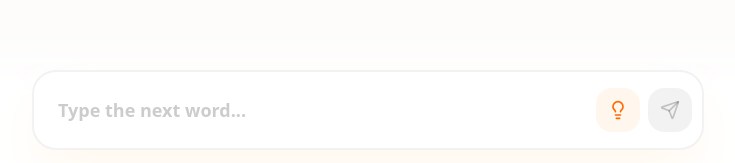
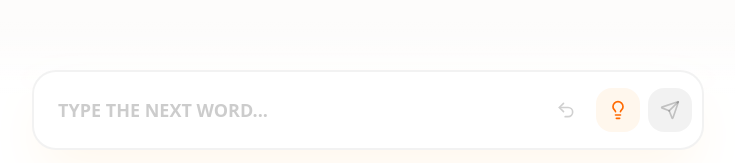
Before and after one commit to curtis-winter/Chain-Reaction, a React (Vite) app: page / in a window 1280 px wide. Shown: the part 634-797 px from the top of the page, without its empty margins (272-1007 px from the left). Built offline with nearby package versions, Linux system fonts and the light colour scheme.

Commit message:
feat: Show hint button only when applicable
The hint button is now conditionally rendered based on whether the current input word is shorter than the target word. This prevents users from requesting hints when no further progress can be made.

```diff
--- a/src/App.tsx
+++ b/src/App.tsx
@@ -373,7 +373,6 @@ export default function App() {
           error={error}
           setError={setError}
           hintLevel={hintLevel}
-          hintWord={hintWord}
           handleHint={handleHint}
           handleSubmit={handleAddWord}
           inputRef={inputRef}
@@ -382,6 +381,7 @@ export default function App() {
           chain={chain}
           isWon={isWon}
           successMessage={successMessage}
+          isHintMaxed={hintWord ? input.length >= hintWord.length : false}
         />
 
         <WinModal
--- a/src/components/InputSection.tsx
+++ b/src/components/InputSection.tsx
@@ -1,5 +1,5 @@
 import React from 'react';
-import { Send, Lightbulb, AlertCircle, Loader2, X } from 'lucide-react';
+import { Send, Lightbulb, AlertCircle, Loader2, X, Undo2 } from 'lucide-react';
 import { clsx, type ClassValue } from 'clsx';
 import { twMerge } from 'tailwind-merge';
 
@@ -14,11 +14,15 @@ interface InputSectionProps {
   error: string | null;
   setError: (val: string | null) => void;
   hintLevel: number;
-  hintWord: string | null;
   handleHint: () => void;
   handleSubmit: (e: React.FormEvent) => void;
   inputRef: React.RefObject<HTMLInputElement | null>;
   isDarkMode: boolean;
+  handleUndo: () => void;
+  chain: string[];
+  isWon: boolean;
+  successMessage: string | null;
+  isHintMaxed: boolean;
 }
 
 export const InputSection: React.FC<InputSectionProps> = ({
@@ -28,11 +32,15 @@ export const InputSection: React.FC<InputSectionProps> = ({
   error,
   setError,
   hintLevel,
-  hintWord,
   handleHint,
   handleSubmit,
   inputRef,
-  isDarkMode
+  isDarkMode,
+  handleUndo,
+  chain,
+  isWon,
+  successMessage,
+  isHintMaxed
 }) => {
   return (
     <div className="fixed bottom-0 left-0 right-0 p-4 bg-gradient-to-t from-white via-white to-transparent dark:from-[#0F0F0F] dark:via-[#0F0F0F] dark:to-transparent pt-12">
@@ -47,10 +55,10 @@ export const InputSection: React.FC<InputSectionProps> = ({
           </div>
         )}
 
-        {hintWord && (
-          <div className="mb-4 p-4 bg-orange-50 dark:bg-orange-900/20 border border-orange-100 dark:border-orange-900/30 rounded-2xl flex items-center gap-3 text-orange-600 dark:text-orange-400 text-sm font-bold animate-in fade-in slide-in-from-bottom-2">
-            <Lightbulb className="w-5 h-5 flex-shrink-0" />
-            <div className="flex-1">Hint: {hintWord}</div>
+        {successMessage && (
+          <div className="mb-4 p-4 bg-green-50 dark:bg-green-900/20 border border-green-100 dark:border-green-900/30 rounded-2xl flex items-center gap-3 text-green-600 dark:text-green-400 text-sm font-bold animate-in fade-in slide-in-from-bottom-2">
+            <Loader2 className="w-5 h-5 animate-spin" />
+            <div className="flex-1">{successMessage}</div>
           </div>
         )}
 
@@ -59,10 +67,10 @@ export const InputSection: React.FC<InputSectionProps> = ({
             ref={inputRef}
             type="text"
             value={input}
-            onChange={(e) => setInput(e.target.value)}
+            onChange={(e) => setInput(e.target.value.toUpperCase())}
             placeholder="Type the next word..."
             className={cn(
-              "w-full py-6 pl-6 pr-32 rounded-3xl font-bold text-lg transition-all outline-none border-2",
+              "w-full py-6 pl-6 pr-32 rounded-3xl font-bold text-lg transition-all outline-none border-2 uppercase",
               isDarkMode
                 ? "bg-white/5 border-white/5 focus:border-orange-500/50 text-white placeholder:text-white/20"
                 : "bg-white border-black/5 focus:border-orange-500/30 shadow-2xl shadow-orange-100/50 placeholder:text-black/20"
@@ -72,15 +80,29 @@ export const InputSection: React.FC<InputSectionProps> = ({
           <div className="absolute right-3 top-1/2 -translate-y-1/2 flex items-center gap-2">
             <button
               type="button"
-              onClick={handleHint}
-              disabled={isValidating || hintLevel >= 2}
+              onClick={handleUndo}
+              disabled={isValidating || chain.length <= 1 || isWon}
               className={cn(
                 "p-3 rounded-2xl transition-all active:scale-95",
-                hintLevel >= 2
+                (chain.length <= 1 || isWon)
+                  ? "opacity-20 cursor-not-allowed"
+                  : (isDarkMode ? "bg-white/5 text-gray-400 hover:bg-white/10" : "bg-gray-50 text-gray-500 hover:bg-gray-100")
+              )}
+              title="Undo last word"
+            >
+              <Undo2 className="w-5 h-5" />
+            </button>
+            <button
+              type="button"
+              onClick={handleHint}
+              disabled={isValidating || isHintMaxed || isWon}
+              className={cn(
+                "p-3 rounded-2xl transition-all active:scale-95",
+                (isHintMaxed || isWon)
                   ? "opacity-20 cursor-not-allowed"
                   : (isDarkMode ? "bg-white/5 text-orange-400 hover:bg-white/10" : "bg-orange-50 text-orange-500 hover:bg-orange-100")
               )}
-              title="Get a hint (-10 points)"
+              title="Get a hint (-10 points per letter)"
             >
               <Lightbulb className="w-5 h-5" />
             </button>
```
